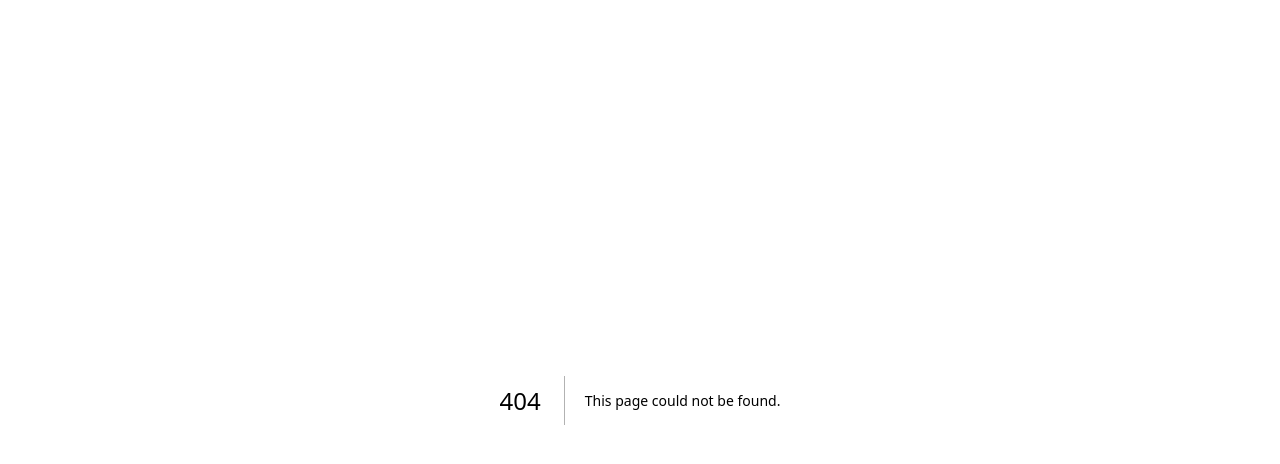
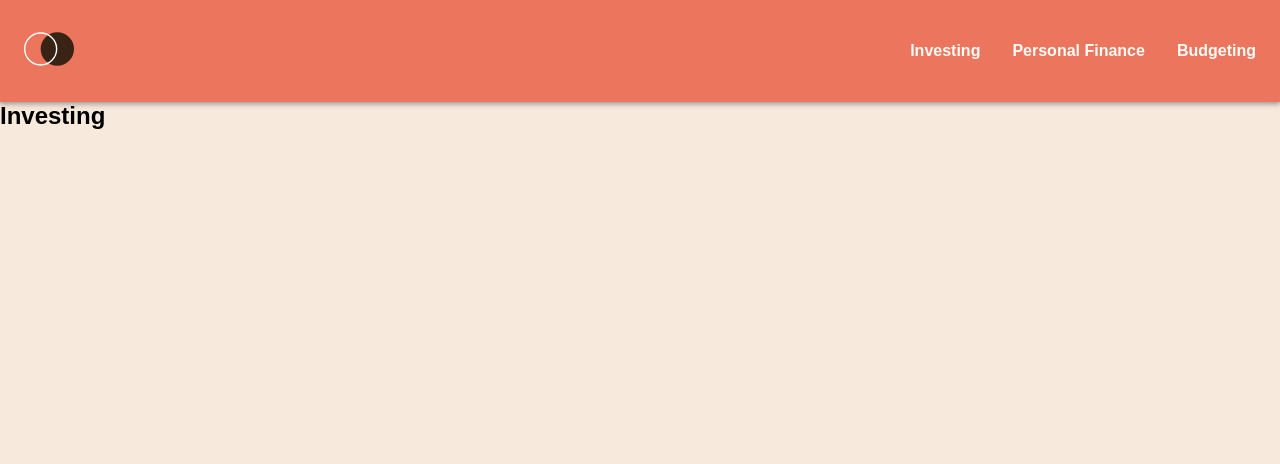
Before and after one commit to nyrellcl/react-challenge-budget-app, a Next.js app: page /Investing in a window 1280 px wide. Before the commit this address had no page. Shown: the top 464 px of the page. Built offline with nearby package versions, Linux system fonts and the light colour scheme.

Commit message:
add pages

```diff
--- /dev/null
+++ b/src/pages/Investing.tsx
@@ -0,0 +1,15 @@
+import React from 'react'
+import Layout from './components/Layout'
+
+function Investing() {
+  return (
+    <Layout>
+        <article className="investing-container">
+            <h1>Investing</h1>
+        </article>
+    </Layout>
+
+  )
+}
+
+export default Investing
--- /dev/null
+++ b/src/pages/components/Nav.tsx
@@ -0,0 +1,85 @@
+import Link from "next/link";
+import { useState } from "react";
+import { FaBars, FaTimes } from "react-icons/fa";
+
+export default function Nav(): JSX.Element {
+  const [isClicked, setIsClicked] = useState<boolean>(false);
+
+  return (
+    <>
+      <header className="header-bar">
+        <nav className="nav-bar">
+          <Link href="/">
+          <svg
+            width="50"
+            height="50"
+            viewBox="0 0 72 48"
+            xmlns="http://www.w3.org/2000/svg"
+            className="logo"
+          >
+            <g fill="none" fillRule="evenodd">
+              <circle fill="#382314" cx="48" cy="24" r="24" />
+              <circle stroke="#FFF" strokeWidth="2" cx="24" cy="24" r="23" />
+            </g>
+          </svg>
+          </Link>
+
+
+          <div
+            className="nav-bar__icon"
+            onClick={() => setIsClicked(!isClicked)}
+          >
+            {!isClicked ? (
+              <FaBars className="nav-bar__icon" />
+            ) : (
+              <FaTimes className="nav-bar__icon" />
+            )}
+          </div>
+          <ul className={!isClicked ? "nav-bar__list" : "nav-bar__list active"}>
+            <li>
+              <Link href="/Investing">Investing</Link>
+            </li>
+            <li>
+              <Link href="/PersonalFinance">Personal Finance</Link>
+            </li>
+            <li>
+              <Link href="/Budgeting">Budgeting</Link>
+            </li>
+          </ul>
+        </nav>
+      </header>
+    </>
+  );
+}
+
+/*export function Footer(): JSX.Element {
+  return (
+    <footer className="footer-section">
+      <svg
+        width="50"
+        height="50"
+        viewBox="0 0 72 48"
+        xmlns="http://www.w3.org/2000/svg"
+        className="logo"
+      >
+        <g fill="none" fillRule="evenodd">
+          <circle fill="#EC755D" cx="48" cy="24" r="24" />
+          <circle stroke="#FFF" strokeWidth="2" cx="24" cy="24" r="23" />
+        </g>
+      </svg>
+      <nav>
+        <ul className="footer-list">
+          <li>
+            <Link href="/investing">Investing</Link>
+          </li>
+          <li>
+            <Link href="/personal-finance">Personal Finance</Link>
+          </li>
+          <li>
+            <Link href="/budgeting">Budgeting</Link>
+          </li>
+        </ul>
+      </nav>
+    </footer>
+  );
+}*/
--- a/src/pages/components/layout.tsx
+++ b/src/pages/components/layout.tsx
@@ -1,82 +1,13 @@
-import Link from "next/link";
-import { useState } from "react";
-import { FaBars, FaTimes } from "react-icons/fa";
+import React from 'react'
+import Nav from './Nav'
 
-export default function Nav(): JSX.Element {
-  const [isClicked, setIsClicked] = useState<boolean>(false);
-
+function Layout({children}: any): JSX.Element {
   return (
     <>
-      <header className="header-bar">
-        <nav className="nav-bar">
-          <svg
-            width="50"
-            height="50"
-            viewBox="0 0 72 48"
-            xmlns="http://www.w3.org/2000/svg"
-            className="logo"
-          >
-            <g fill="none" fillRule="evenodd">
-              <circle fill="#382314" cx="48" cy="24" r="24" />
-              <circle stroke="#FFF" strokeWidth="2" cx="24" cy="24" r="23" />
-            </g>
-          </svg>
-
-          <div
-            className="nav-bar__icon"
-            onClick={() => setIsClicked(!isClicked)}
-          >
-            {!isClicked ? (
-              <FaBars className="nav-bar__icon" />
-            ) : (
-              <FaTimes className="nav-bar__icon" />
-            )}
-          </div>
-          <ul className={!isClicked ? "nav-bar__list" : "nav-bar__list active"}>
-            <li>
-              <Link href="/investing">Investing</Link>
-            </li>
-            <li>
-              <Link href="/personal-finance">Personal Finance</Link>
-            </li>
-            <li>
-              <Link href="/budgeting">Budgeting</Link>
-            </li>
-          </ul>
-        </nav>
-      </header>
+      <Nav/>
+      {children}
     </>
-  );
+  )
 }
 
-/*export function Footer(): JSX.Element {
-  return (
-    <footer className="footer-section">
-      <svg
-        width="50"
-        height="50"
-        viewBox="0 0 72 48"
-        xmlns="http://www.w3.org/2000/svg"
-        className="logo"
-      >
-        <g fill="none" fillRule="evenodd">
-          <circle fill="#EC755D" cx="48" cy="24" r="24" />
-          <circle stroke="#FFF" strokeWidth="2" cx="24" cy="24" r="23" />
-        </g>
-      </svg>
-      <nav>
-        <ul className="footer-list">
-          <li>
-            <Link href="/investing">Investing</Link>
-          </li>
-          <li>
-            <Link href="/personal-finance">Personal Finance</Link>
-          </li>
-          <li>
-            <Link href="/budgeting">Budgeting</Link>
-          </li>
-        </ul>
-      </nav>
-    </footer>
-  );
-}*/
+export default Layout
--- a/src/pages/index.tsx
+++ b/src/pages/index.tsx
@@ -1,6 +1,6 @@
 import Head from "next/head";
 import InfoCards from "./components/InfoCards";
-import Nav from "./components/layout";
+import Nav from "./components/Nav";
 import { useEffect } from "react";
 
 export default function Home() {
--- a/src/styles/index-sass/index.css
+++ b/src/styles/index-sass/index.css
@@ -27,7 +27,6 @@ h2 {
 }
 
 .header-bar {
-  position: fixed;
   width: 100%;
   z-index: 10;
 }
--- a/src/styles/index-sass/index.scss
+++ b/src/styles/index-sass/index.scss
@@ -40,7 +40,6 @@ h2 {
 }
 
 .header-bar {
-  position: fixed;
   width: 100%;
   z-index: 10;
 }
```
Also changed, not shown: src/pages/Budgeting.tsx (added, +12 -0 lines), src/pages/PersonalFinance.tsx (added, +13 -0 lines), 1 other file (tests, documents, lock files or other folders).
